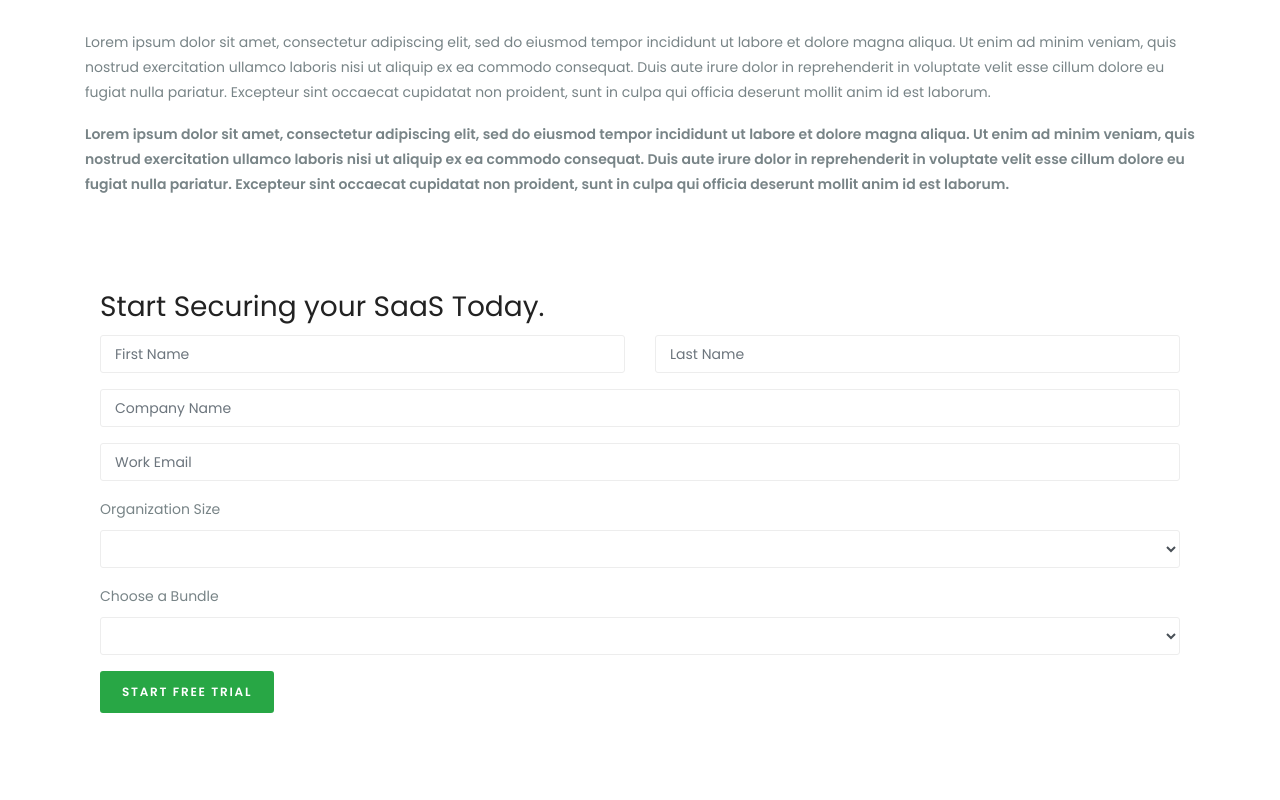
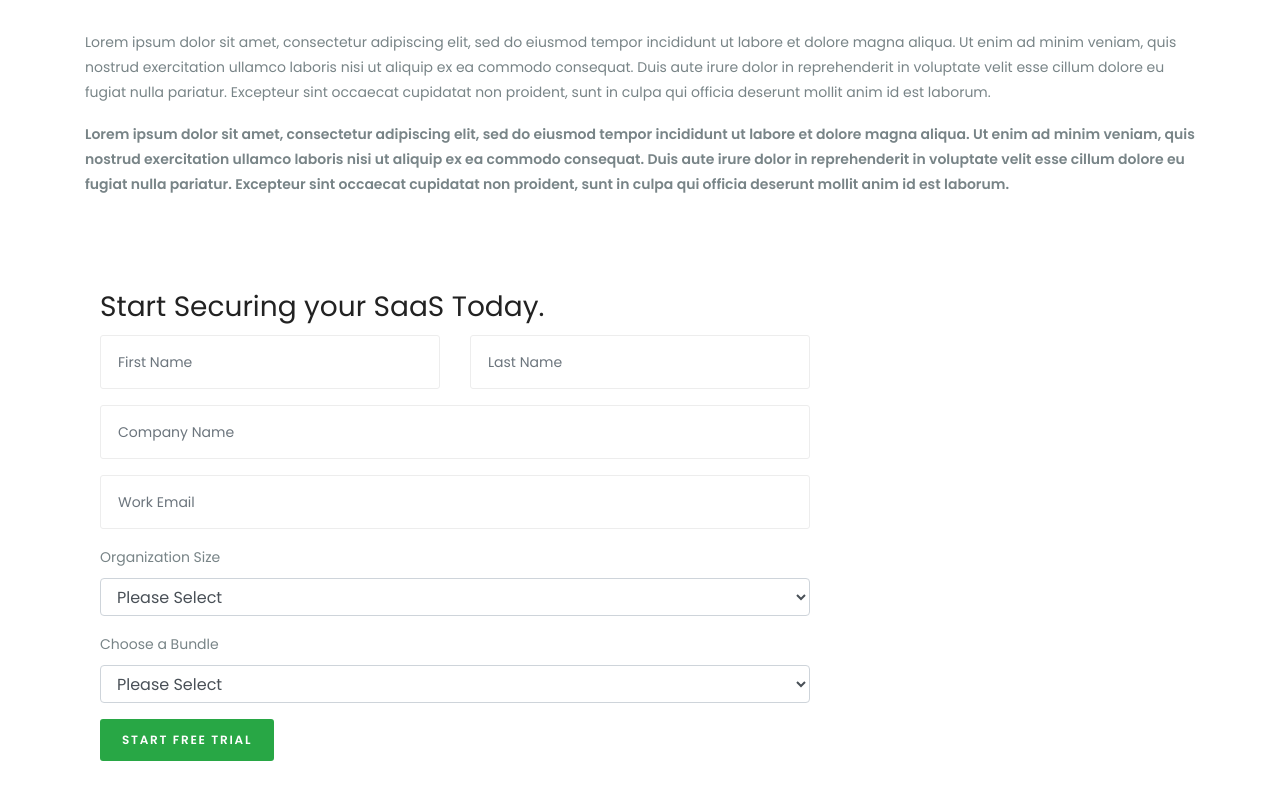
Before and after one commit to Jerling1989/SandBox, a plain HTML site: page index.html in a window 1280 px wide. Shown: the part 504-1304 px from the top of the page. Drawn offline with nearby package versions, Linux system fonts and the light colour scheme.

Commit message:
form input button

```diff
--- a/index.html
+++ b/index.html
@@ -48,7 +48,7 @@
 	</div>
 
 	<div class="container">
-		<div class="col-lg-12 col-md-12" id="bottom-form">
+		<div class="col-lg-8 col-md-8" id="bottom-form">
       <h3>Start Securing your SaaS Today.</h3>
       <form>
 
@@ -92,7 +92,7 @@
           </select>
         </div>
 
-        <a href="#form-link" class="btn btn-small btn-success">Start Free Trial</a>
+        <input type="submit" class="btn btn-success" value="Start Free Trial" />
       </form>
     </div>
 	</div>
--- a/style.css
+++ b/style.css
@@ -154,10 +154,10 @@ h6 {
     font-size: .75rem;
 }
 */
-.form-control {
+.form-group input {
     display: block;
     width: 100%;
-    padding: 1.0625rem .875rem;
+    padding: 1.625rem 1.0625rem;
     font-size: .875rem;
     line-height: 1.5;
     color: #495057;
@@ -169,6 +169,8 @@ h6 {
 }
 
 
+
+
 .form-control:focus {
     color: #495057;
     background-color: #fff;
```
